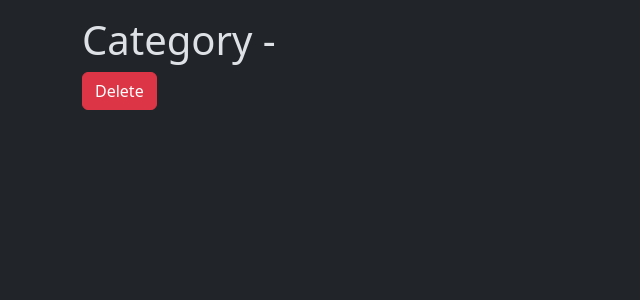
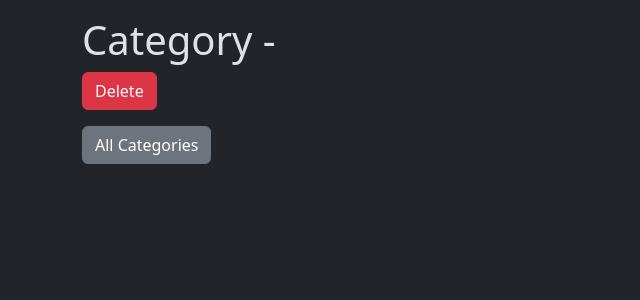
Before and after one commit to Raision-seudun-koulutuskuntayhtyma/django-menot, a Django app: template moneyflow/templates/moneyflow/category_detail.html in a window 1280 px wide. Shown: the part 56-356 px from the top of the page, without its empty margins (0-640 px from the left). Run offline with Django 4.2, Linux system fonts and the light colour scheme; the template is opened without the code that fills it, so the values that code supplies are empty; some libraries are stand-ins or nearby versions.

Commit message:
Linkki: Kaikki kategoriat

```diff
--- a/moneyflow/templates/moneyflow/category_detail.html
+++ b/moneyflow/templates/moneyflow/category_detail.html
@@ -8,4 +8,10 @@
 <a href="{% url 'category-delete' category.pk %}" class="btn btn-danger"
     >{% translate 'Delete' %}</a>
 
+<div class="mt-3">
+    <a href="{% url 'categories' %}" class="btn btn-secondary"
+        >{% translate 'All Categories' %}</a
+    >
+</div>
+
 {% endblock %}
```
Also changed, not shown: moneyflow/locale/fi/LC_MESSAGES/django.po.
